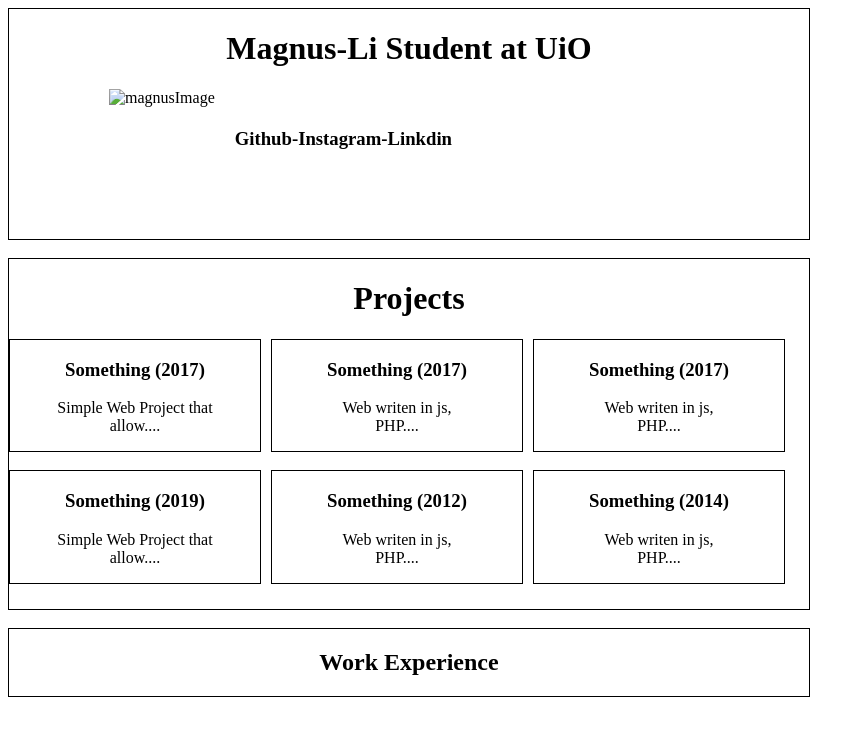
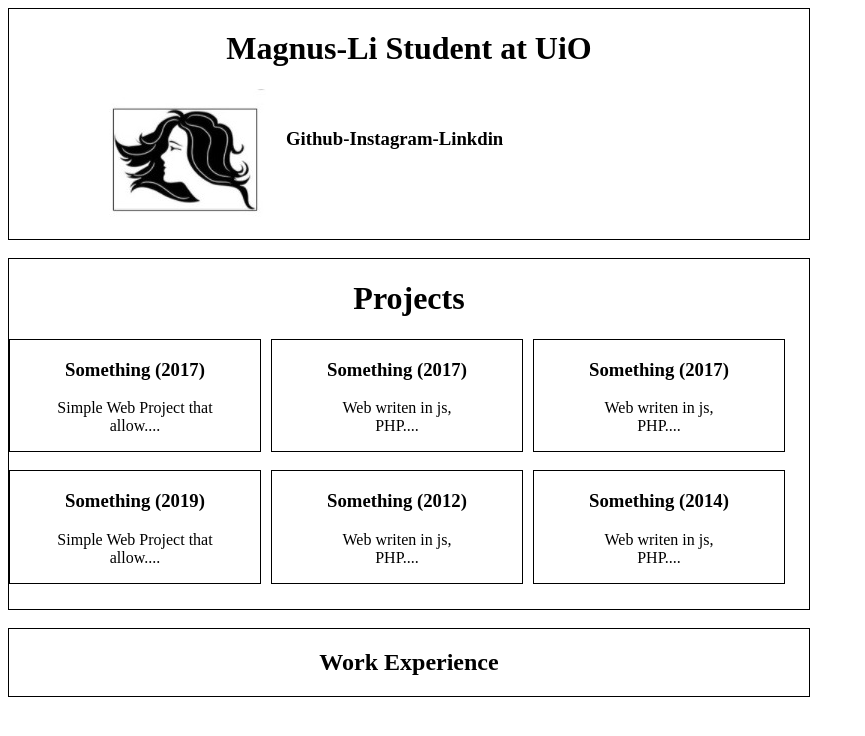
Before and after one commit to rahilsaleem12/Magnus-Ass_17, a plain HTML site: page index.html in a window 1280 px wide. Shown: the whole page, without its empty margins (0-865 px from the left). Drawn offline with Linux system fonts and the light colour scheme; the site is published under a folder, as on GitHub Pages, so addresses that start at the root find nothing.

Commit message:
some code

```diff
--- a/index.html
+++ b/index.html
@@ -14,7 +14,7 @@
 
             <h1>Magnus-Li Student at UiO</h1>
             <div class="headingandimage">
-            <img src="/images/magnus1.png" alt="magnusImage">
+            <img src="./images/magnus1.png" alt="magnusImage">
             <h3>Github-Instagram-Linkdin</h3>
 
         </div>
```
